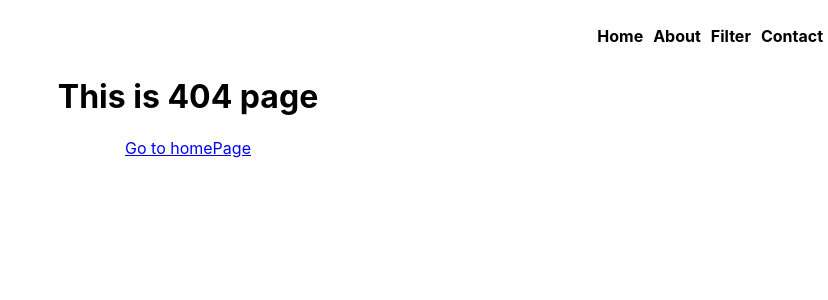
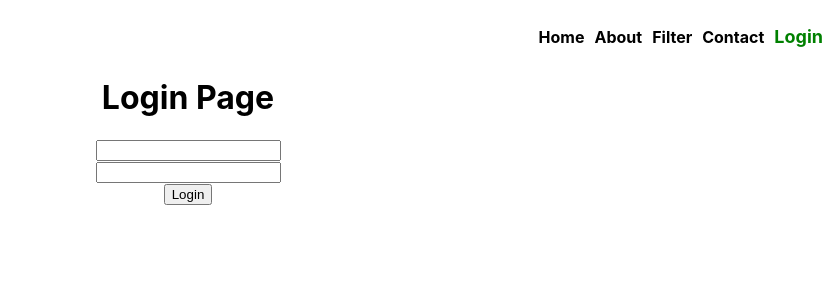
Before and after one commit to thedevaman/Router-in-React, a React (Create React App) app: page /login in a window 1280 px wide. Before the commit this address had no page. Shown: the top 300 px of the page, without its empty margins (452-1280 px from the left). Built offline with nearby package versions, Linux system fonts and the light colour scheme.

Commit message:
protected route

```diff
--- a/src/App.js
+++ b/src/App.js
@@ -11,6 +11,8 @@
 import Company from './component/Company';
 import Channel from './component/Channel';
 import Other from './component/Other';
+import Login from './component/Login';
+import Protected from './component/Protected';
 
 function App() {
   return (
@@ -19,10 +21,11 @@
 
       <Navbar/>
       <Routes>
-      <Route path="/" element={<Home/>}/>
-      <Route path="/about" element={<About/>}/>
+      <Route path="/" element={<Protected Component={Home}/>}/>
+      <Route path="/login" element={<Login/>}/>
+      <Route path="/about" element={<Protected Component={About}/>}/>
       <Route path="/user/:name" element={<User/>}/>
-      <Route path="/filter" element={<Filter/>}/>
+      <Route path="/filter" element={<Protected Component={Filter}/>}/>
       <Route path="/*" element={<Page404/>}/>
       <Route path="/contact/" element={<Contact/>}>
         <Route path="company" element={<Company/>}></Route>
--- /dev/null
+++ b/src/component/Login.js
@@ -0,0 +1,30 @@
+import { useEffect } from "react";
+import { useNavigate } from "react-router-dom";
+
+
+function Login(){
+    const navigate = useNavigate();
+    const login =()=>{
+        localStorage.setItem('login',true);
+        navigate('/')
+
+    }
+    useEffect(()=>{
+        let login =localStorage.getItem('login');
+        if(login){
+          navigate('/')
+        }
+    })
+
+    return (
+        <div>
+            <h1>Login Page</h1>
+            <input type="text" /><br/>
+            <input type="text" /><br/>
+            <button onClick={login}>Login</button>
+
+        </div>
+    )
+}
+
+export default Login;
--- a/src/component/Navbar.js
+++ b/src/component/Navbar.js
@@ -12,6 +12,7 @@
         className="nav-bar-link" to="/about">About</NavLink></li>
        <li><NavLink className="nav-bar-link" to="/filter">Filter</NavLink></li>
         <li> <NavLink className="nav-bar-link" to="/contact">Contact</NavLink></li>
+        <li> <NavLink className="nav-bar-link" to="/login">Login</NavLink></li>
         </ul>
     </div>)
 }
--- /dev/null
+++ b/src/component/Protected.js
@@ -0,0 +1,22 @@
+import { useEffect } from "react";
+import { useNavigate } from "react-router-dom";
+
+function Protected(props){
+const {Component} = props
+const navigate = useNavigate();
+useEffect(()=>{
+    let login =localStorage.getItem('login');
+    if(!login){
+      navigate('/login')
+    }
+});
+    return (
+        <div>
+            abc
+           <Component/>
+
+        </div>
+    )
+}
+
+export default Protected;
```
